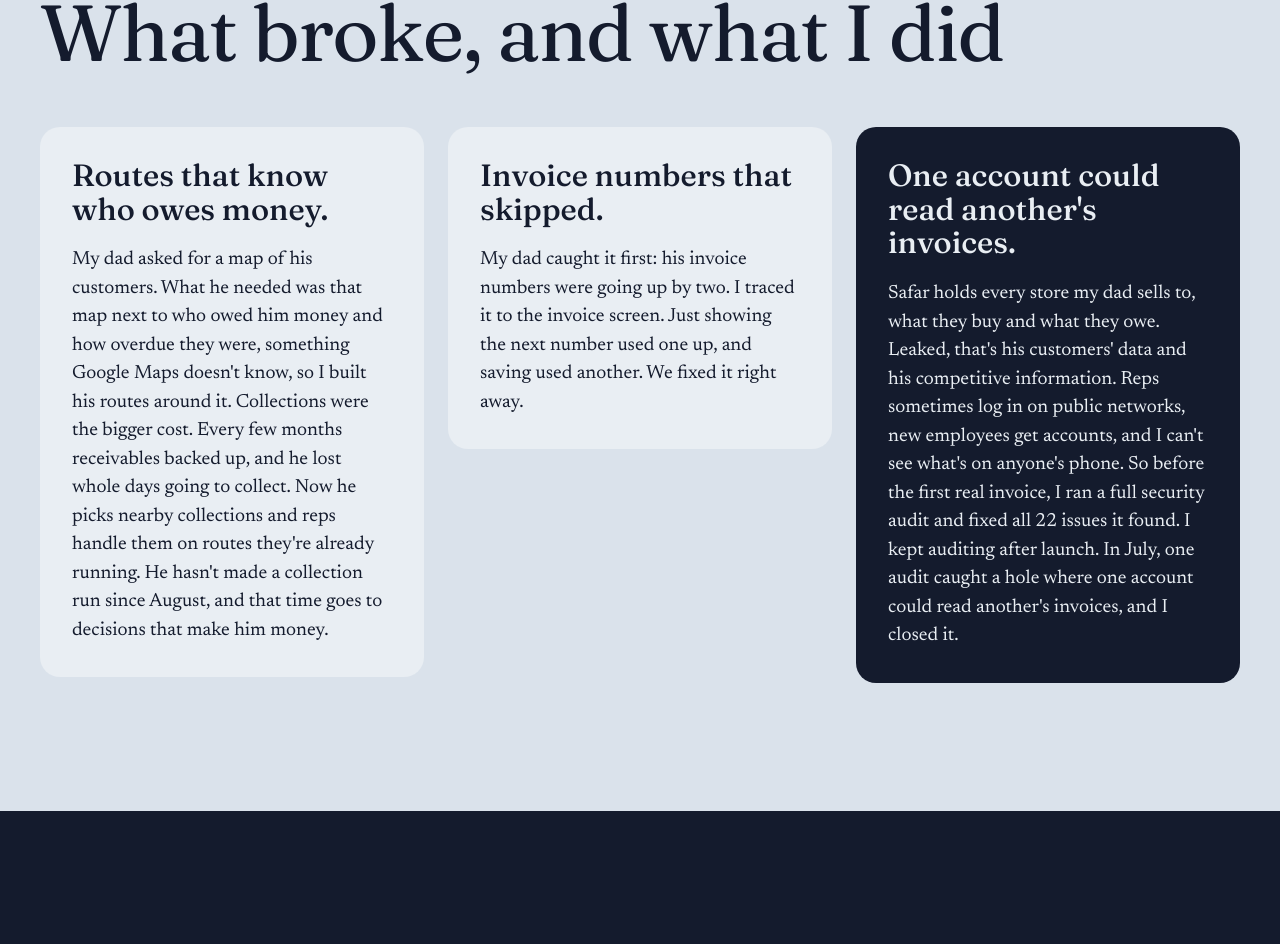
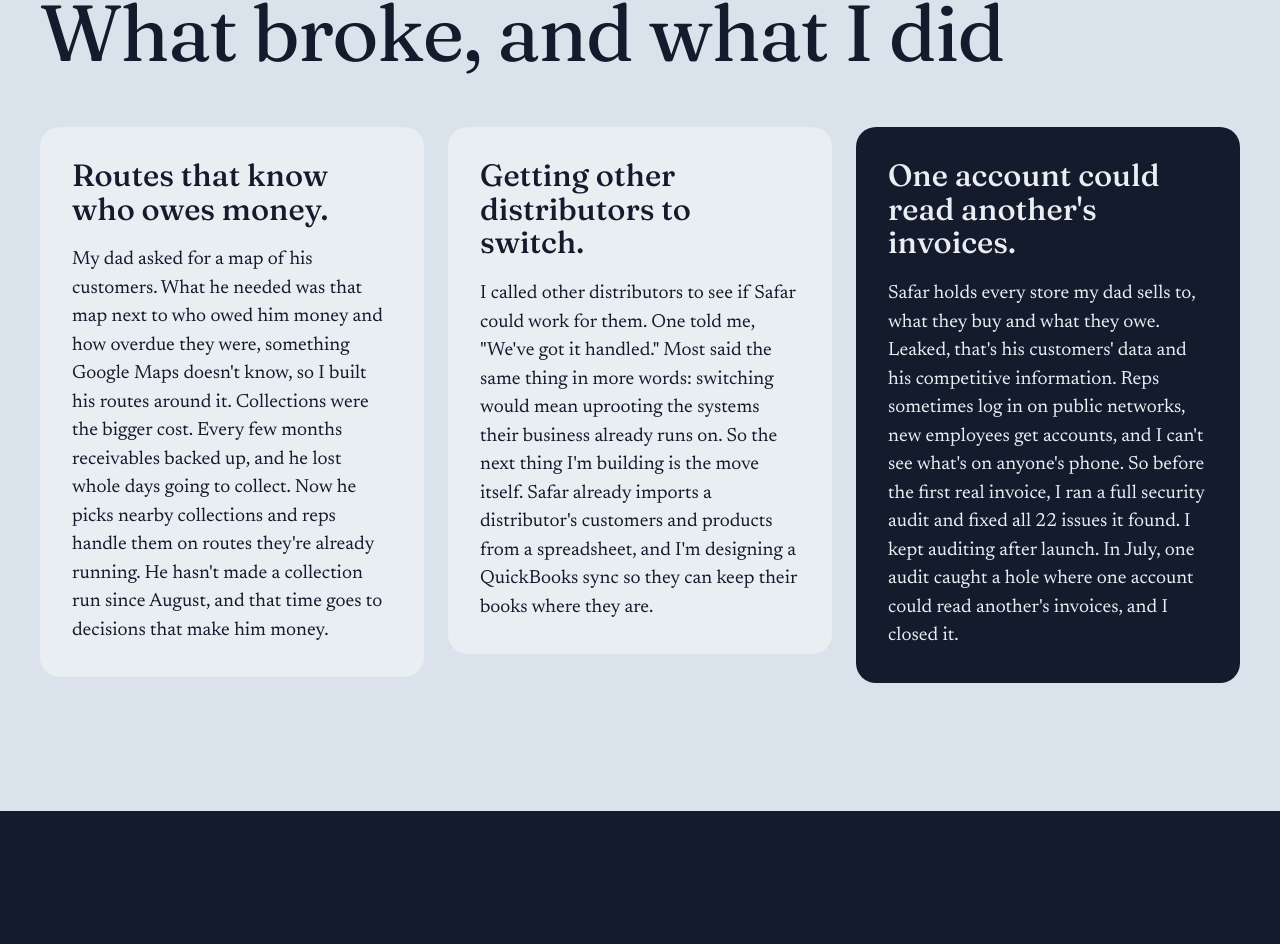
Before and after one commit to haanie09/haanie-portfolio, a Next.js app: page / in a window 1280 px wide. Shown: the part 2824-3768 px from the top of the page. Built offline with nearby package versions, Linux system fonts and the light colour scheme.

Commit message:
Swap the invoice-number card for "Getting other distributors to switch"
Co-Authored-By: Claude Opus 5.5 <noreply@anthropic.com>
Claude-Session: https://claude.ai/code/session_013HGD12oSBPua8fQpxEx5mS

```diff
--- a/content/site.ts
+++ b/content/site.ts
@@ -112,12 +112,12 @@ export const site = {
         ),
       },
       {
-        tag: "Correctness",
-        title: draft("Invoice numbers that skipped."),
+        tag: "Beyond my dad",
+        title: draft("Getting other distributors to switch."),
         story: slot(
           "Q10",
-          "The moment a number was wrong. How you found out, how it felt.",
-          draft("My dad caught it first: his invoice numbers were going up by two. I traced it to the invoice screen. Just showing the next number used one up, and saving used another. We fixed it right away."),
+          "What other distributors told you, and what you're building because of it.",
+          draft("I called other distributors to see if Safar could work for them. One told me, \"We've got it handled.\" Most said the same thing in more words: switching would mean uprooting the systems their business already runs on. So the next thing I'm building is the move itself. Safar already imports a distributor's customers and products from a spreadsheet, and I'm designing a QuickBooks sync so they can keep their books where they are."),
         ),
       },
       {
```
